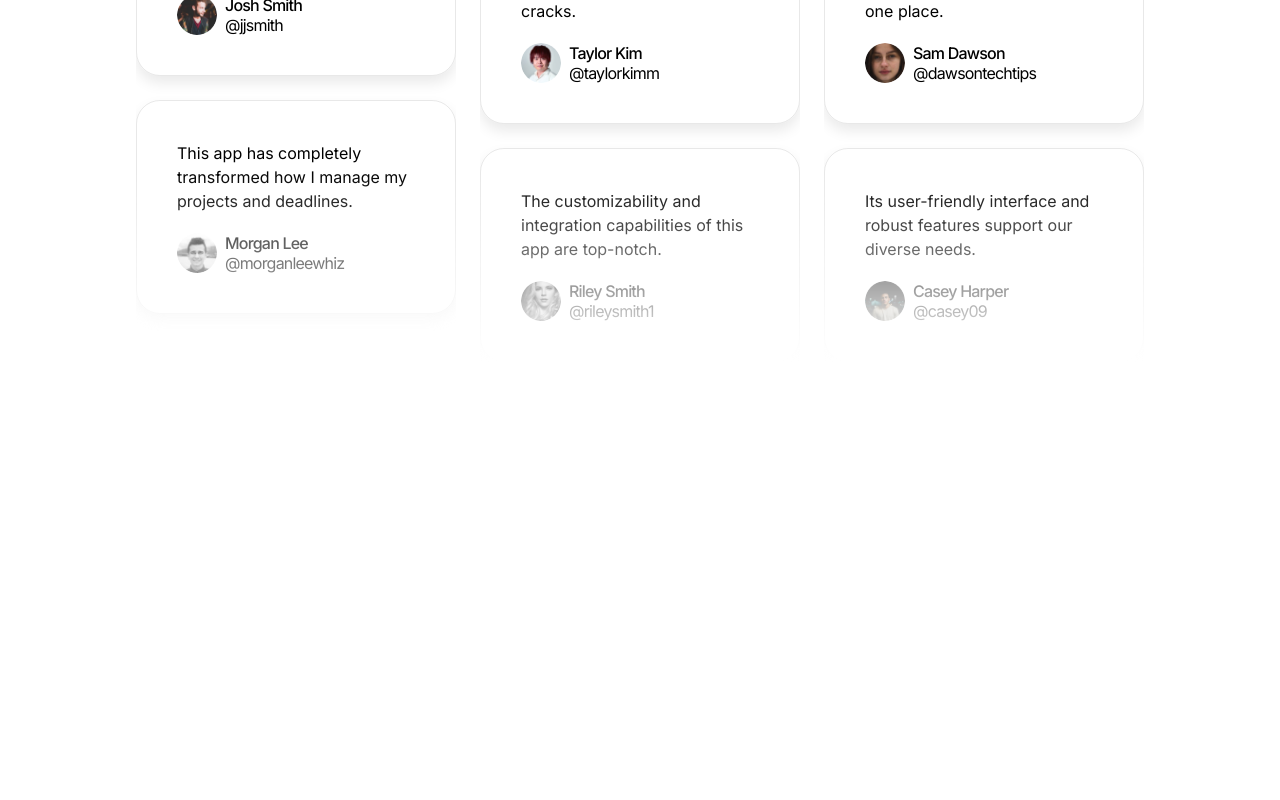
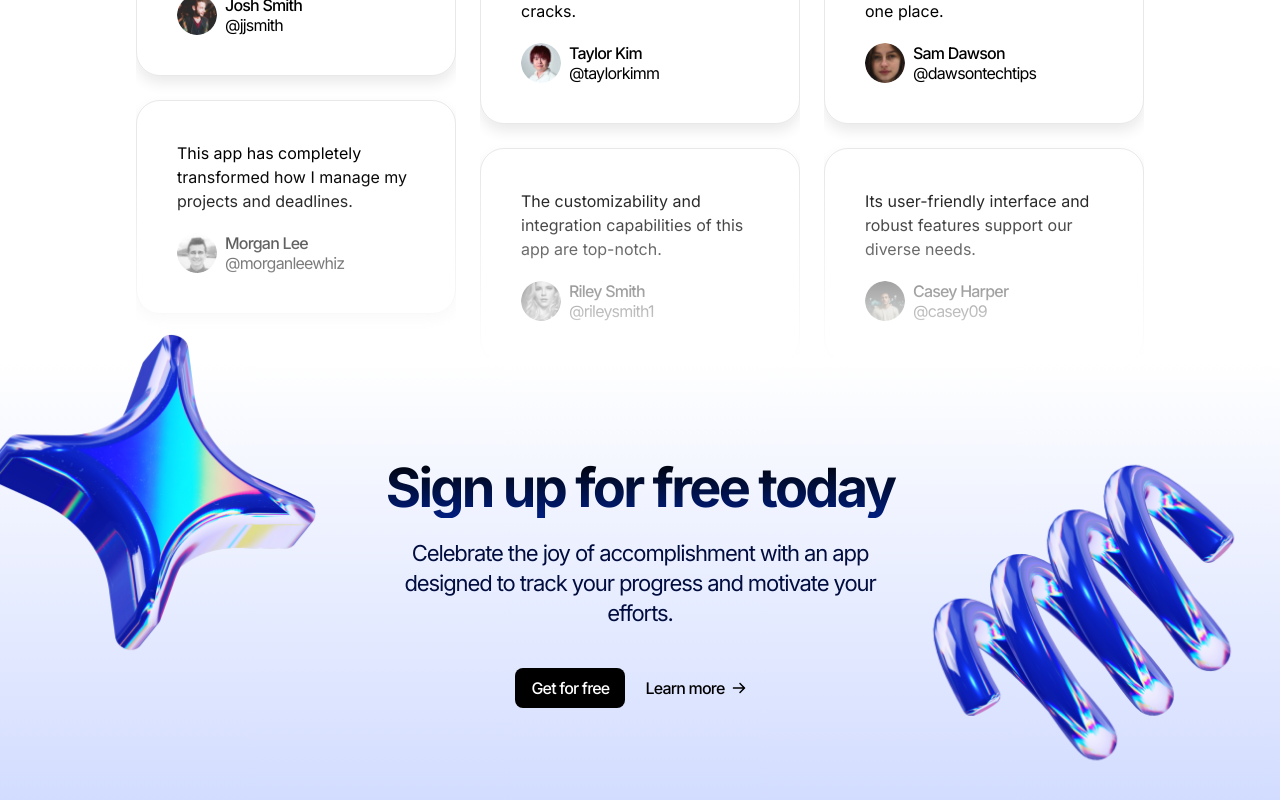
Before and after one commit to EL-Mehdiri/SAAS-LP, a Next.js app: page / in a window 1280 px wide. Shown: the part 3970-4770 px from the top of the page. Before the commit the page ends 4332 px from the top, so only its background shows below. Built offline with nearby package versions, Linux system fonts and the light colour scheme.

Commit message:
"Removed bg-black from .section-description in globals.css, added CallToAction component to page.tsx, and implemented CallToAction component in CallToAction.tsx"

```diff
--- a/src/app/globals.css
+++ b/src/app/globals.css
@@ -28,7 +28,7 @@
     }
 
     .section-description {
-        @apply text-center bg-black text-[22px] leading-[30px] tracking-tighter text-[#010D3E]
+        @apply text-center text-[22px] leading-[30px] tracking-tighter text-[#010D3E]
     }
 
     .section-heading {
--- a/src/app/page.tsx
+++ b/src/app/page.tsx
@@ -1,3 +1,4 @@
+import { CallToAction } from "@/sections/CallToAction";
 import { Header } from "@/sections/Header";
 import { Hero } from "@/sections/Hero";
 import { LogoTicker } from "@/sections/LogoTicker";
@@ -15,6 +16,7 @@
       <ProductShowcase />
       <Pricing />
       <Testimonials />
+      <CallToAction />
     </>
   );
 }
--- a/src/sections/CallToAction.tsx
+++ b/src/sections/CallToAction.tsx
@@ -1,3 +1,38 @@
+import ArrowIcon from "@/assets/arrow-right.svg";
+import starImage from "@/assets/star.png";
+import springImage from "@/assets/spring.png";
+import Image from "next/image";
 export const CallToAction = () => {
-  return null;
+  return (
+    <section className="bg-gradient-to-b from-white to-[#D2DCFF] overflow-x-clip py-24">
+      <div className="container text-center">
+        <div className="section-heading relative">
+          <h2 className="section-title">Sign up for free today</h2>
+          <p className="section-description mt-5">
+            Celebrate the joy of accomplishment with an app designed to track
+            your progress and motivate your efforts.
+          </p>
+          <Image
+            src={starImage}
+            alt="star"
+            width={360}
+            className="absolute -left-[400px] -top-[137px] hidden md:block"
+          />
+          <Image
+            src={springImage}
+            alt="spring"
+            width={360}
+            className="absolute -right-[350px] -top-[19px] hidden md:block"
+          />
+        </div>
+        <div className="flex justify-center gap-1 items-center mt-10">
+          <button className="btn btn-primary">Get for free</button>
+          <button className="btn btn-text gap-1">
+            <span>Learn more</span>
+            <ArrowIcon className="h-5 w-5" />
+          </button>
+        </div>
+      </div>
+    </section>
+  );
 };
```
